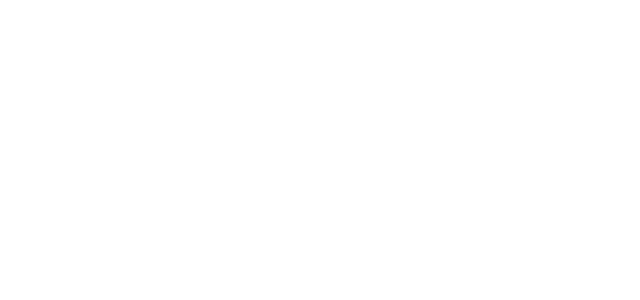
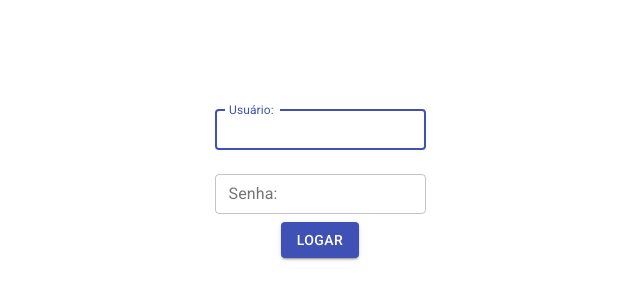
Before and after one commit to adilsondias2018/Cadastro-de-usu-rio---Integra-o-com-API, a React (Create React App) app: page / in a window 1280 px wide. Shown: the part 224-524 px from the top of the page, without its empty margins (320-960 px from the left). Built offline with nearby package versions, Linux system fonts and the light colour scheme.

Commit message:
commit direto na master

```diff
--- a/src/components/Login/index.jsx
+++ b/src/components/Login/index.jsx
@@ -1,8 +1,86 @@
+import { useForm } from "react-hook-form";
+import { useHistory } from "react-router-dom";
+import { yupResolver } from "@hookform/resolvers/yup";
+import * as yup from "yup";
+import axios from "axios";
+
+import { TextField, Button } from "@material-ui/core/";
+
 const Login = () => {
+  const history = useHistory();
+
+  const schema = yup.object().shape({
+    user: yup
+      .string()
+      .min(6, "Mínimo de 6 caracteres")
+      .required("Campo obrigatório."),
+
+    password: yup
+      .string()
+      .min(6, "Mínimo de 6 caracteres")
+      .matches(
+        /(?=.*?[#?!@$%^&*-])/,
+        "É necessário ao menos um caracter especial."
+      )
+      .required("Campo obrigatório."),
+  });
+
+  const { register, handleSubmit, errors } = useForm({
+    resolver: yupResolver(schema),
+  });
+
+  const handleLogin = (data) => {
+    console.log(data);
+    axios
+      // ...data
+      .post("https://ka-users-api.herokuapp.com/authenticate", { ...data })
+      .then((response) => {
+        console.log(response);
+        window.localStorage.setItem("authToken", response.data.auth_tokenn);
+
+        history.push("/area-restrita");
+      })
+      .catch((err) => console.log(err.response));
+
+    // setRef("password", {
+    //   message: err.response.data.error.user_authentication, })
+  };
+
   return (
-    <di>
-      <h2> welcome to login</h2>
-    </di>
+    <form onSubmit={handleSubmit(handleLogin)}>
+      <div>
+        <TextField
+          autoFocus
+          size="small"
+          id="outlined-required"
+          label="Usuário: "
+          name="user"
+          variant="outlined"
+          margin="normal"
+          inputRef={register}
+          error={!!errors.user}
+          helperText={errors.user?.message}
+        />
+      </div>
+
+      <div>
+        <TextField
+          size="small"
+          id="outlined-required"
+          label="Senha: "
+          name="password"
+          variant="outlined"
+          margin="normal"
+          inputRef={register}
+          error={!!errors.password}
+          helperText={errors.password?.message}
+        />
+      </div>
+
+      <Button type="submit" variant="contained" color="primary">
+        logar
+      </Button>
+    </form>
   );
 };
 
--- a/src/components/RestrictArea/index.jsx
+++ b/src/components/RestrictArea/index.jsx
@@ -1,3 +1,10 @@
-const RestrictArea = () => {};
+import React from "react";
+const RestrictArea = () => {
+  return (
+    <div>
+      <h2>Welcome to resctrict area</h2>
+    </div>
+  );
+};
 
 export default RestrictArea;
```
Also changed, not shown: src/components/Authenticator/index.jsx (added, +55 -0 lines).
